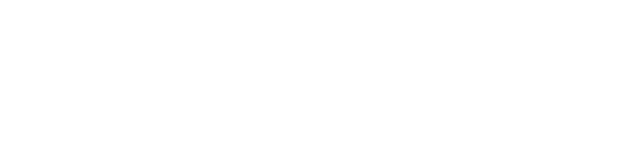
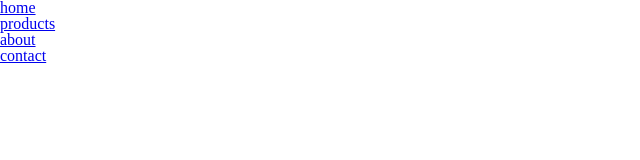
Before and after one commit to OlgaMakhmudova/DZ_7, a plain HTML site: page index.html in a window 1280 px wide. Shown: the whole page, without its empty margins (0-640 px from the left). Drawn offline with Linux system fonts and the light colour scheme.

Commit message:
created reset.css + dib_css.css

```diff
--- /dev/null
+++ b/css/reset.css
@@ -0,0 +1,55 @@
+/* http://meyerweb.com/eric/tools/css/reset/
+   v2.0 | 20110126
+   License: none (public domain)
+*/
+
+html, body, div, span, applet, object, iframe,
+h1, h2, h3, h4, h5, h6, p, blockquote, pre,
+a, abbr, acronym, address, big, cite, code,
+del, dfn, em, img, ins, kbd, q, s, samp,
+small, strike, strong, sub, sup, tt, var,
+b, u, i, center,
+dl, dt, dd, ol, ul, li,
+fieldset, form, label, legend,
+table, caption, tbody, tfoot, thead, tr, th, td,
+article, aside, canvas, details, embed,
+figure, figcaption, footer, header, hgroup,
+menu, nav, output, ruby, section, summary,
+time, mark, audio, video {
+	margin: 0;
+	padding: 0;
+	border: 0;
+	font-size: 100%;
+	font: inherit;
+	vertical-align: baseline;
+}
+/* HTML5 display-role reset for older browsers */
+article, aside, details, figcaption, figure,
+footer, header, hgroup, menu, nav, section {
+	display: block;
+}
+html {
+    font-size: 16px;
+}
+body {
+    font-size: 1rem;
+	line-height: 1;
+}
+ol, ul {
+	list-style: none;
+}
+blockquote, q {
+	quotes: none;
+}
+blockquote:before, blockquote:after,
+q:before, q:after {
+	content: '';
+	content: none;
+}
+table {
+	border-collapse: collapse;
+	border-spacing: 0;
+}
+* {
+    box-sizing: border-box;
+}
--- a/index.html
+++ b/index.html
@@ -5,8 +5,36 @@
     <meta http-equiv="X-UA-Compatible" content="IE=edge">
     <meta name="viewport" content="width=device-width, initial-scale=1.0">
     <title>Menu</title>
+    <link rel="stylesheet" href="./css/reset.css">
+    <link rel="stylesheet" href="./css/dib_css.css">
 </head>
+
 <body>
+    <!-- .wrapper>ul.menu>li.-item*4>(a.-link{Menu$})|bem -->
+    <div class="wrapper">
+        <ul class="menu">
+            <li class="menu__item">
+                <a href="#" class="menu__link">
+                    home
+                </a>
+            </li>
+            <li class="menu__item">
+                <a href="#" class="menu__link">
+                    products
+                </a>
+            </li>
+            <li class="menu__item">
+                <a href="#" class="menu__link">
+                    about
+                </a>
+            </li>
+            <li class="menu__item">
+                <a href="#" class="menu__link">
+                    contact
+                </a>
+            </li>
+        </ul>
+    </div>
+</body>
 
-</body>
 </html>
```
Also changed, not shown: css/dib_css.css (added).
